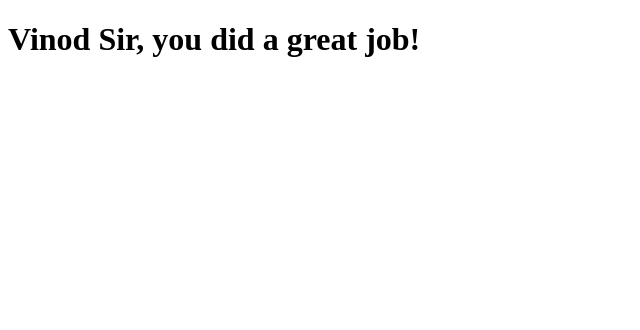
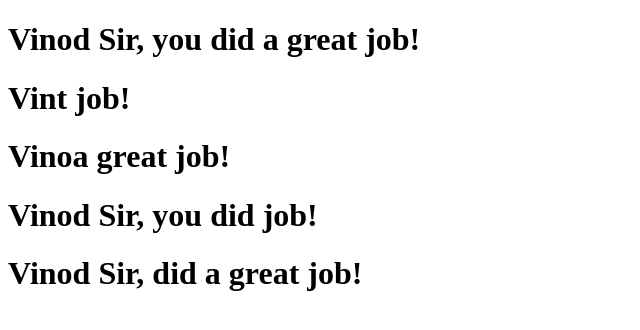
Before and after one commit to Vinodk-17/To-Do-List, a plain HTML site: page help.html in a window 1280 px wide. Shown: the whole page, without its empty margins (0-640 px from the left). Drawn offline with Linux system fonts and the light colour scheme.

Commit message:
added some contain

```diff
--- a/help.html
+++ b/help.html
@@ -8,5 +8,9 @@
 </head>
 <body>
     <h1>Vinod Sir, you did a great job!</h1>
+     <h1>Vint job!</h1>
+     <h1>Vinoa great job!</h1>
+     <h1>Vinod Sir, you did job!</h1>
+     <h1>Vinod Sir, did a great job!</h1>
 </body>
 </html>
```
